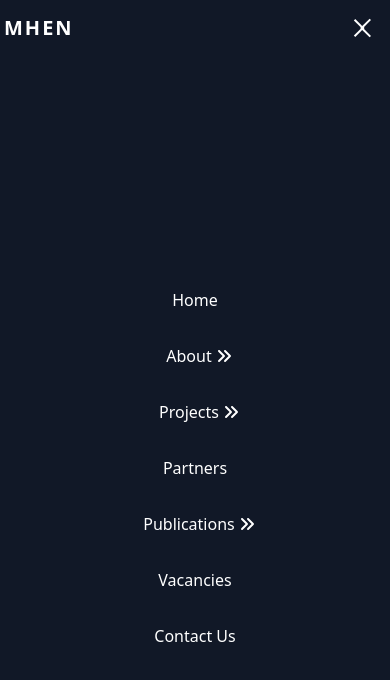
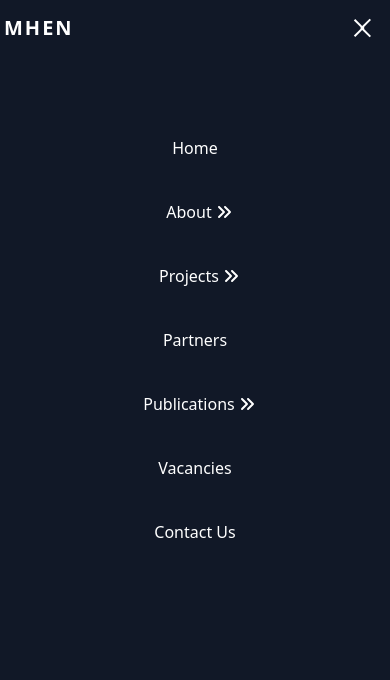
Before and after one commit to Risetech4drew/mhenWebSite-project, a React (Vite) app: page / in a window 390 px wide. Both pictures are taken after a click on the button 362 px from the left and 28 px from the top of the page. Shown: the top 680 px of the page. Built offline with nearby package versions, Linux system fonts and the light colour scheme.

Commit message:
added top margin to mobile menu items

```diff
--- a/src/components/MobileNav.jsx
+++ b/src/components/MobileNav.jsx
@@ -11,8 +11,8 @@ function MobileNav() {
     <div className="lg:hidden">
       <Hamburger toggled={isOpen} size={25} toggle={setOpen} />
       {isOpen && (
-        <div className="fixed left-0 right-0 top-[3.5rem] p-5 pt-0 flex flex-col justify-center items-center bg-gray-900 h-full">
-          <ul className="grid place-items-center content-center gap-8">
+        <div className="fixed left-0 right-0 top-[3.5rem] p-5 pt-0 bg-gray-900 h-full">
+          <ul className="grid place-items-center content-center gap-10 mt-20">
             <li>
               <a href={routes.home.path}>{routes.home.title}</a>
             </li>
```
